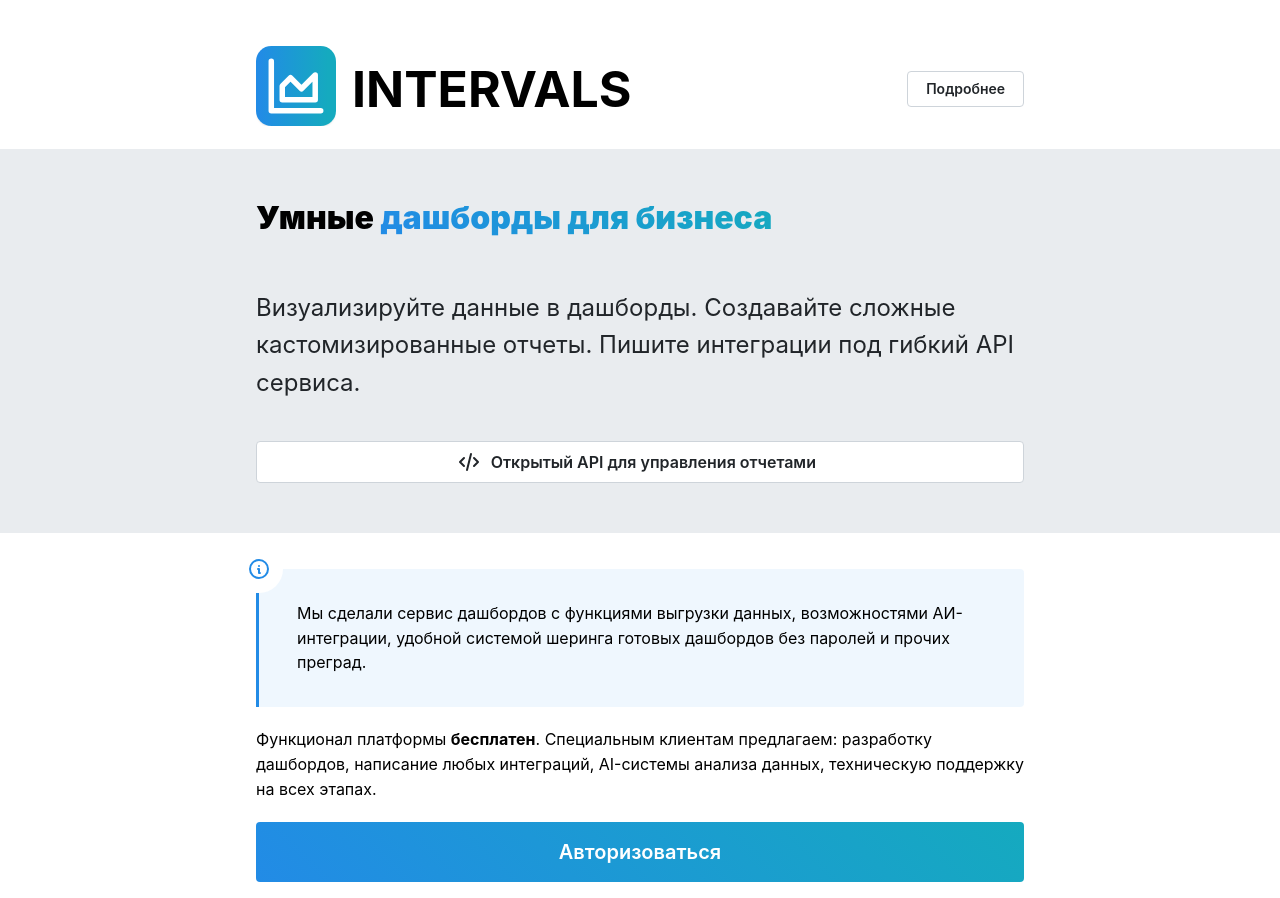
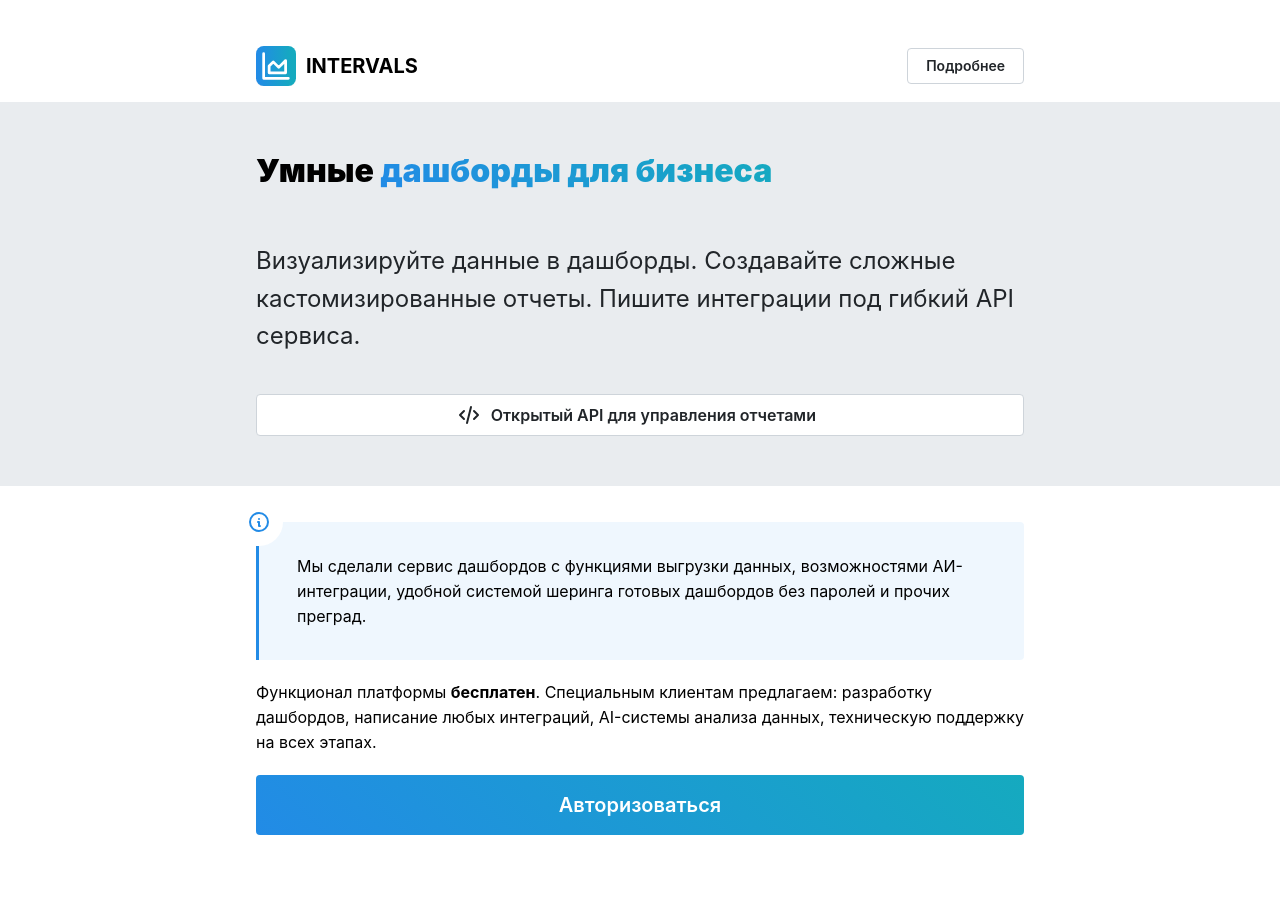
Before and after one commit to ustsl/intervals-frontend-mantine, a Next.js app: page / in a window 1280 px wide. After the commit the page ends 851 px from the top, so only its background shows below. Built offline with nearby package versions, Linux system fonts and the light colour scheme.

Commit message:
logo upd

```diff
--- a/src/app/page.tsx
+++ b/src/app/page.tsx
@@ -13,10 +13,10 @@ export default function LandingPage() {
 
     <>
       <Container size={800} p={'md'}>
-        <Flex align={'center'} gap={'md'} justify={'space-between'} pt={30}>
-          <Flex gap={'md'} align={'center'} >
-            <LogoComponent size="XL" />
-            <Title order={1} size={50}>INTERVALS</Title>
+        <Flex align={'center'} gap={'md'} justify={'space-between'} pt={30} wrap={"wrap"}>
+          <Flex gap={'xs'} align={'center'} >
+            <LogoComponent size="M" />
+            <Title order={1} size={"xl"}>INTERVALS</Title>
           </Flex>
           <QuickSpeak />
         </Flex>
--- a/src/components/shared/LogoComponent/ui/Logo.tsx
+++ b/src/components/shared/LogoComponent/ui/Logo.tsx
@@ -8,7 +8,7 @@ import { baseSizeType } from '@/types/base';
 export const LogoComponent = ({ size }: { size?: baseSizeType }) => {
 
     return (
-        <Link href="/">
+        <Link href="/" className={styles.a}>
             <Image
                 src={logo}
                 className={`${styles.logo} ${size && styles[`size${size}`]}`}
--- a/src/components/shared/LogoComponent/ui/logo.module.css
+++ b/src/components/shared/LogoComponent/ui/logo.module.css
@@ -1,10 +1,18 @@
+.a {
+    height: fit-content;
+    width: fit-content;
+    max-height: 40px;
+
+}
+
 .logo {
     width: 40px;
+    height: 40px;
     height: fit-content;
     transition: .2s;
 }
 
-.logo:hover {
+.a:hover {
     filter: drop-shadow(4px 4px 12px rgba(0, 0, 0, 0.25));
 }
 
```
